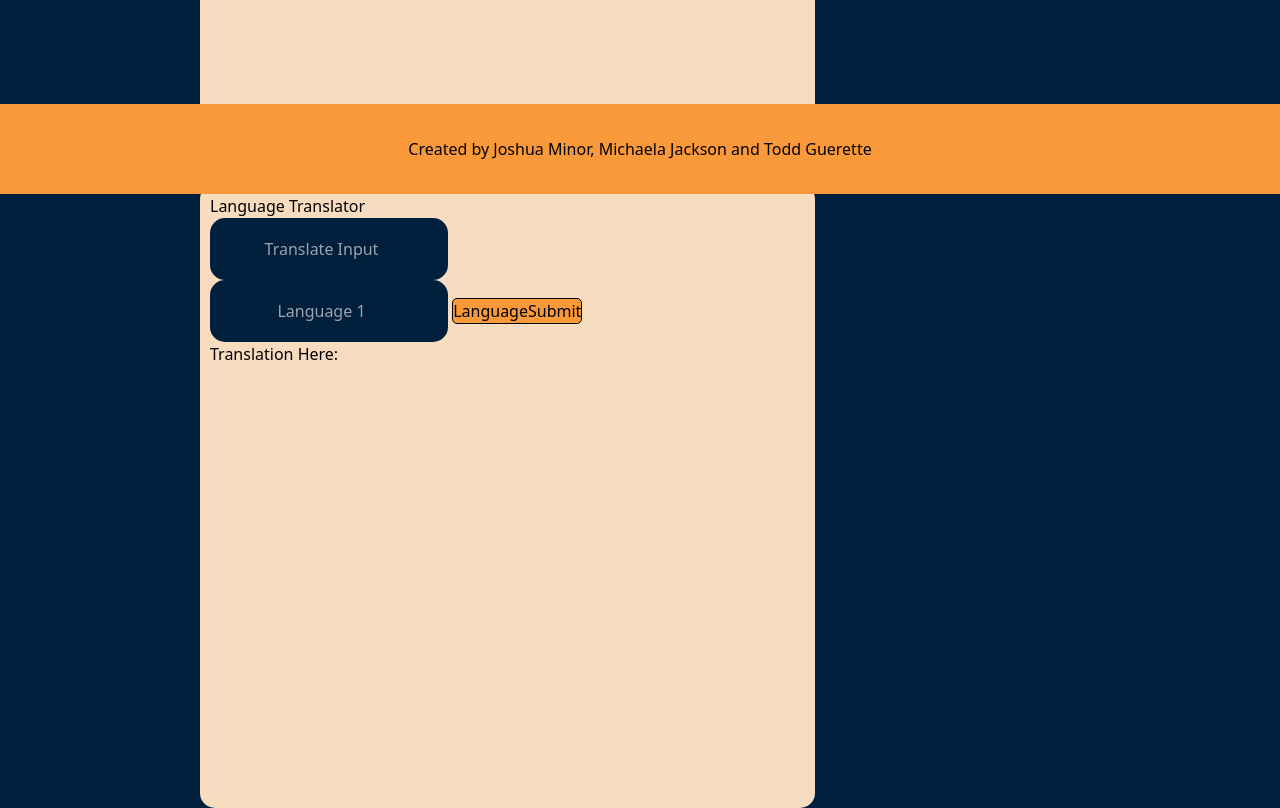
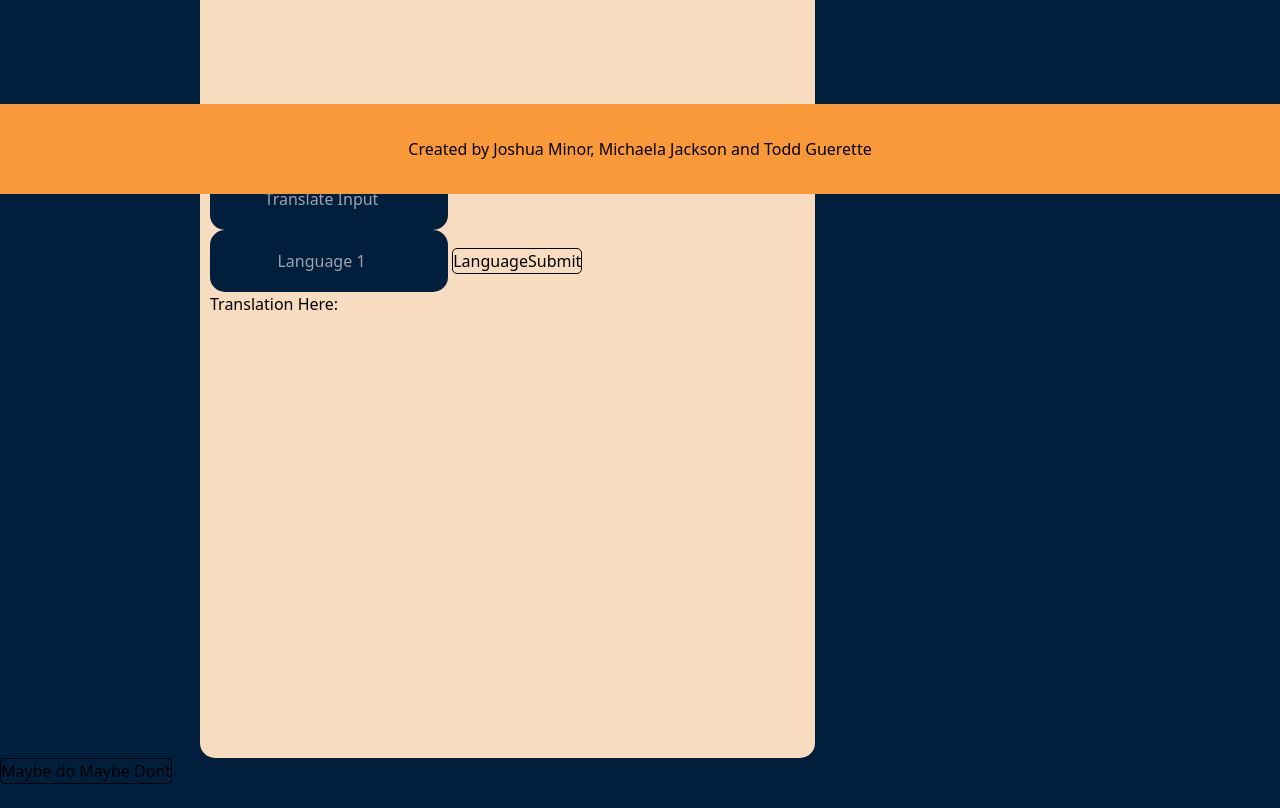
Before and after one commit to jminor90/the-translator, a plain HTML site: page index.html in a window 1280 px wide. Shown: the part 740-1548 px from the top of the page. After the commit the page ends 1524 px from the top, so only its background shows below. Drawn offline with nearby package versions, Linux system fonts and the light colour scheme.

Commit message:
removed row class and updated styling to css

```diff
--- a/assets/style.css
+++ b/assets/style.css
@@ -69,12 +69,9 @@ body{
 }
 /*main styling including exchange and translation boxes*/
 main {
-margin-top: 300px;
+margin-top: 250px;
 }
 
-/*.row {
-  margin-left: 300px;
-}*/
 
 .column {
 float: left;
@@ -98,6 +95,12 @@ top: 253px;
 
 background: #001F3D;
 border-radius: 15px;
+}
+
+h2{
+  font-family: 'Bebas Neue', sans-serif ;
+  font-size: 30px;
+  text-align: center;
 }
 
 select {
@@ -127,9 +130,14 @@ margin-top: auto;
 }
 
 button {
-  background-color: #FA9939;
+background-color: #FA9939;
 border: solid 1px;
 border-radius: 5px;
+}
+
+button #ultBtn {
+
+
 }
 
 @media screen and (max-width: 768px) {
--- a/index.html
+++ b/index.html
@@ -1,5 +1,5 @@
 <!DOCTYPE html>
-<lang="en">
+<html lang="en">
 <head>
     <meta charset="UTF-8">
     <meta http-equiv="X-UA-Compatible" content="IE=edge">
@@ -41,7 +41,8 @@
 
 </div>
 <main>
-<div class="row">
+
+    <div>
     <div class="column" id="currEx">
         <h2>Currency Exchange</h2>
 
@@ -398,9 +399,9 @@
         </p>
     </div>
 
-</div>
 
-<div class="column container" id="CountryLang">
+
+<div class="column" id="CountryLang">
     <h2>Language Translator</h2>
     <div>
         <form>
@@ -433,26 +434,30 @@
 
 </div>
 
+
 </div>
-
-<button id="ultBtn">Maybe do Maybe Dont</button>
 
 <!-- The Modal -->
 <div id="ultModal" class="modal">
 
-  <!-- Modal content -->
-  <div id ="modalContent" class="modal-content">
+<!-- Modal content -->
+<div id ="modalContent" class="modal-content">
     <span id ="closedSpan" class="close">&times;</span>
     <p>Hello There!</p>
     <p id="resultFlag"></p>
     <p id="exchangeResult"></p>
     <p id="resultSymbol"></p>
-  </div>
+</div>
 
 </div>
 
+
+
+
 </main>
-
+<div class="block">
+    <button id="ultBtn">Maybe do Maybe Dont</button>
+    </div>
 <footer>
     <h3>
         Created by Joshua Minor, Michaela Jackson and Todd Guerette
```
